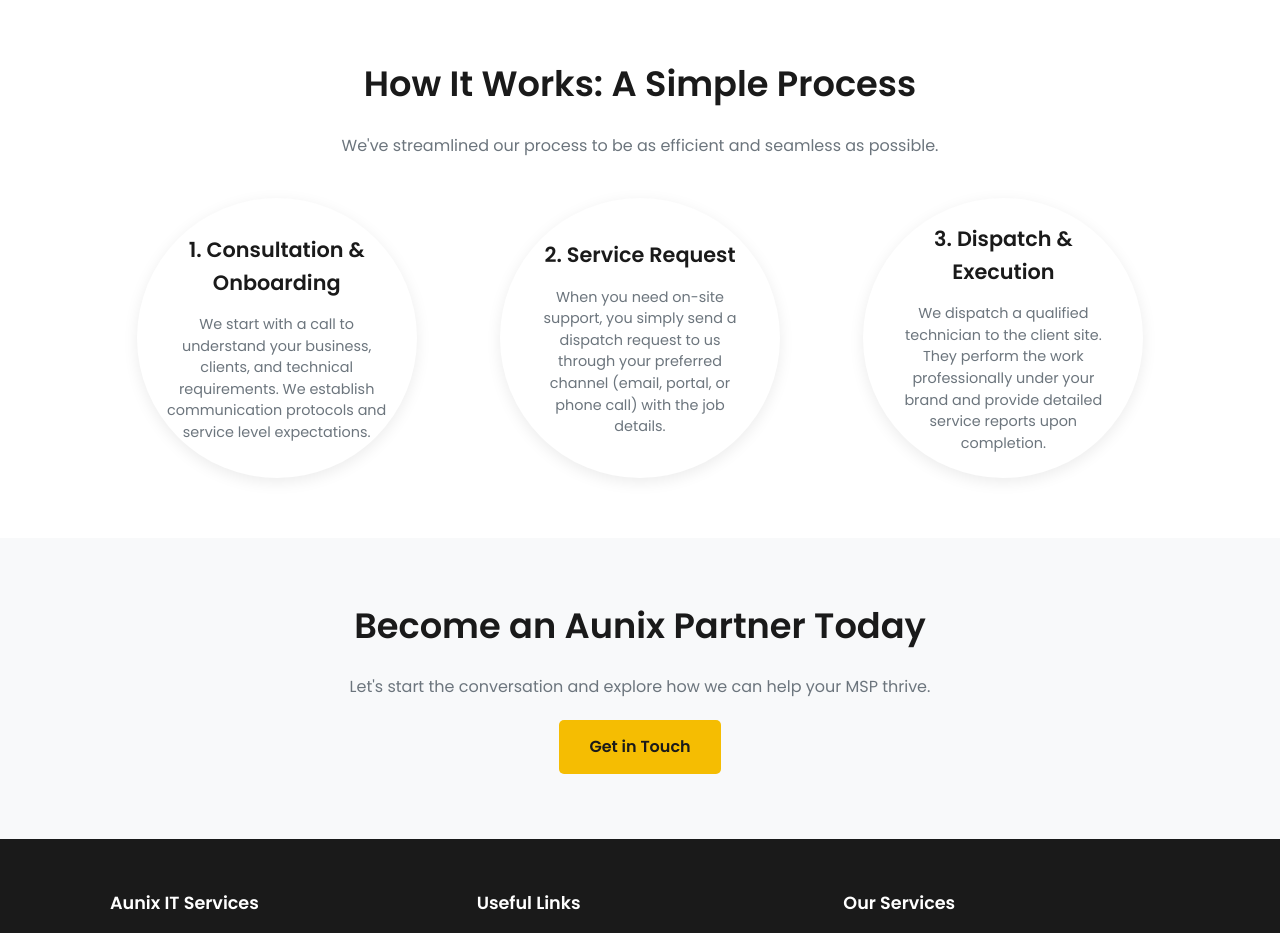
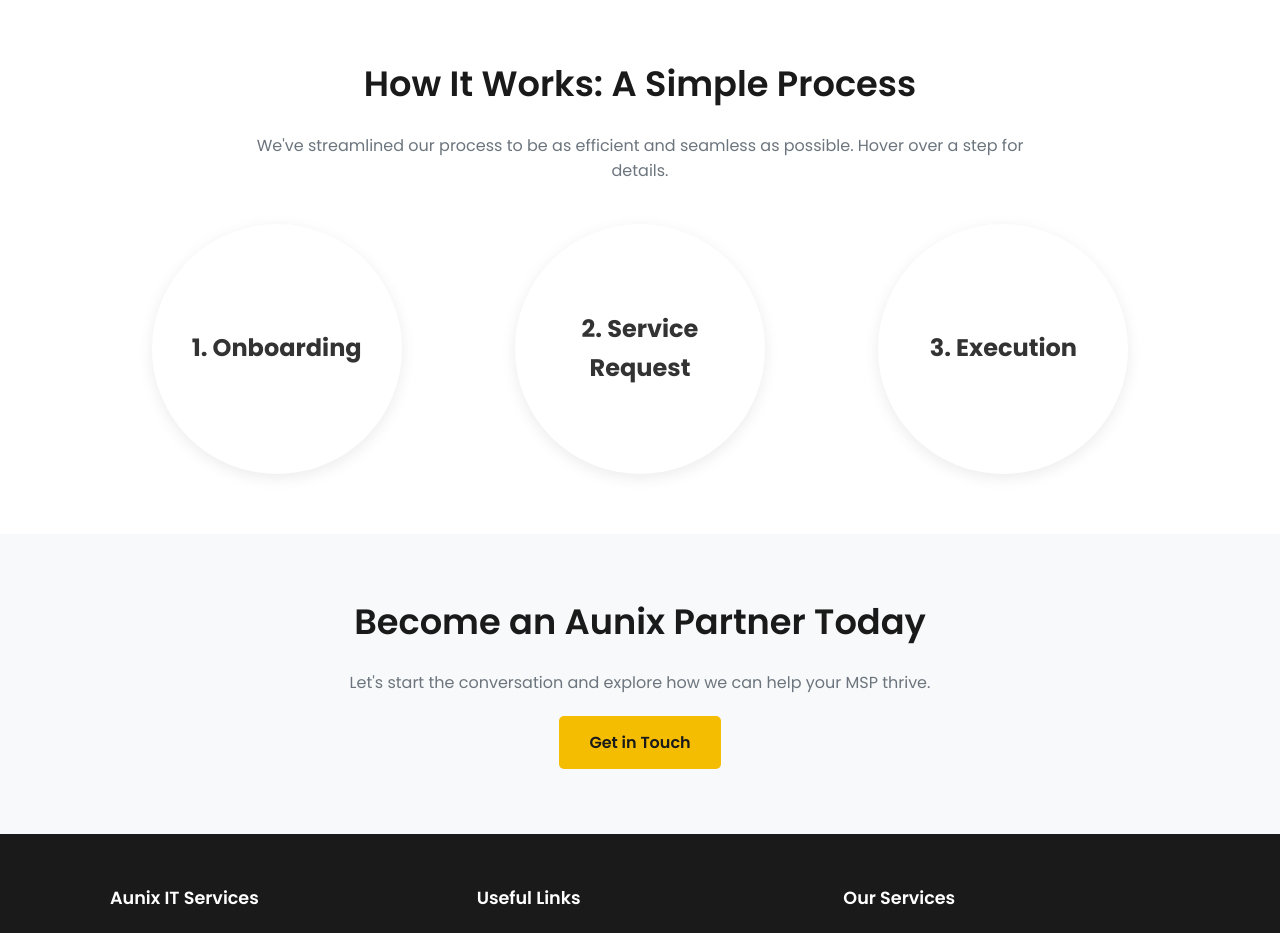
Before and after one commit to Aubyte-Admin/Aubyte-Website, a plain HTML site: page msp-partner.html in a window 1280 px wide. Shown: the part 1080-2013 px from the top of the page. Drawn offline with Linux system fonts and the light colour scheme.

Commit message:
Update msp-partner.html

```diff
--- a/msp-partner.html
+++ b/msp-partner.html
@@ -60,19 +60,30 @@
         <section id="how-it-works" class="light-grey">
             <div class="container">
                 <h2 class="text-center">How It Works: A Simple Process</h2>
-                <p class="text-center" style="max-width: 800px; margin: 0 auto;">We've streamlined our process to be as efficient and seamless as possible.</p>
-                <div class="how-it-works-grid">
-                    <div class="process-step-card">
-                        <h3>1. Consultation & Onboarding</h3>
-                        <p>We start with a call to understand your business, clients, and technical requirements. We establish communication protocols and service level expectations.</p>
+                <p class="text-center" style="max-width: 800px; margin: 0 auto;">We've streamlined our process to be as efficient and seamless as possible. Hover over a step for details.</p>
+
+                <!-- UPDATED SECTION: Using .values-grid and .value-card for consistency -->
+                <div class="values-grid">
+                    <div class="value-card">
+                        <div class="value-card-front"><h4>1. Onboarding</h4></div>
+                        <div class="value-card-back">
+                            <h4>1. Onboarding</h4>
+                            <p>We start with a consultation to understand your business, clients, and technical requirements, establishing all necessary protocols.</p>
+                        </div>
                     </div>
-                    <div class="process-step-card">
-                        <h3>2. Service Request</h3>
-                        <p>When you need on-site support, you simply send a dispatch request to us through your preferred channel (email, portal, or phone call) with the job details.</p>
+                    <div class="value-card">
+                        <div class="value-card-front"><h4>2. Service Request</h4></div>
+                        <div class="value-card-back">
+                           <h4>2. Service Request</h4>
+                           <p>Simply send a dispatch request through your preferred channel (email, portal, or call) with all the relevant job details.</p>
+                        </div>
                     </div>
-                    <div class="process-step-card">
-                        <h3>3. Dispatch & Execution</h3>
-                        <p>We dispatch a qualified technician to the client site. They perform the work professionally under your brand and provide detailed service reports upon completion.</p>
+                    <div class="value-card">
+                        <div class="value-card-front"><h4>3. Execution</h4></div>
+                        <div class="value-card-back">
+                            <h4>3. Execution</h4>
+                            <p>We dispatch a qualified technician who performs the work professionally under your brand, providing detailed service reports upon completion.</p>
+                        </div>
                     </div>
                 </div>
             </div>
```
